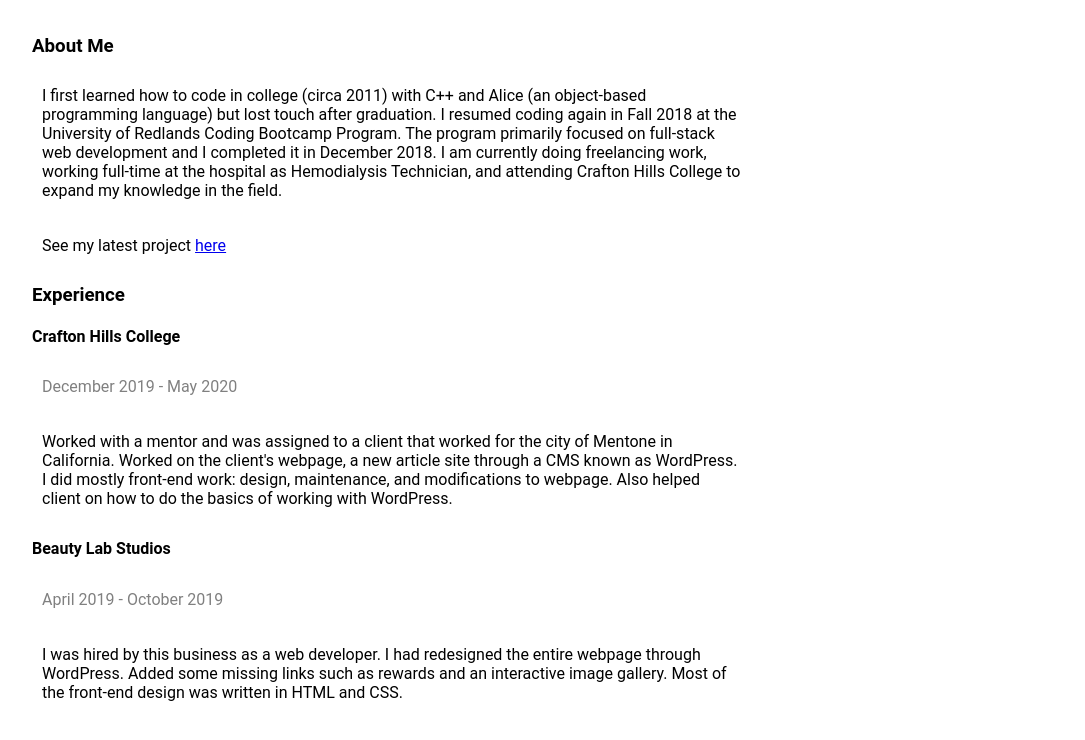
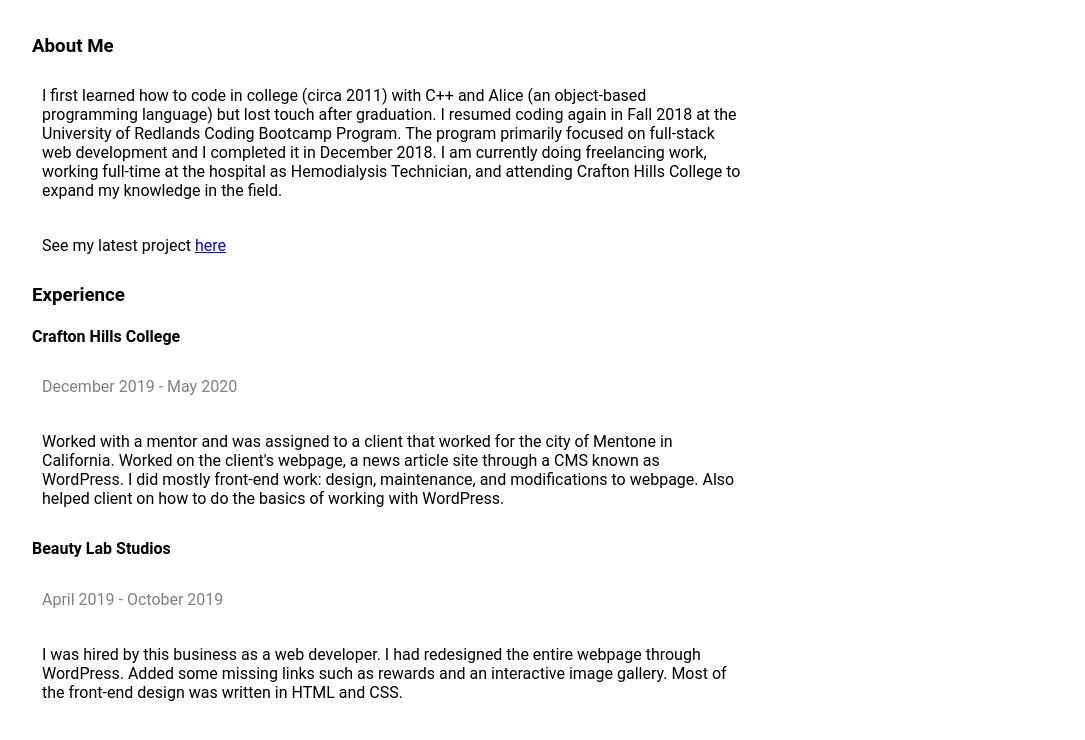
Before and after one commit to gdtzn17/godfreydtuazonHTMLPortf.io, a plain HTML site: page index.html in a window 1280 px wide. Shown: the part 633-1373 px from the top of the page, without its empty margins (18-1103 px from the left). Drawn offline with Linux system fonts and the light colour scheme.

Commit message:
Add files via upload

```diff
--- a/index.html
+++ b/index.html
@@ -49,7 +49,7 @@
             <h3>Experience</h3>
             <h4>Crafton Hills College</h4>
             <p style="color:gray">December 2019 - May 2020</p>
-            <p>Worked with a mentor and was assigned to a client that worked for the city of Mentone in California. Worked on the client's webpage, a new article site through a CMS known as WordPress. I did mostly front-end work: design, maintenance, and modifications to webpage. Also helped client on how to do the basics of working with WordPress. </p>
+            <p>Worked with a mentor and was assigned to a client that worked for the city of Mentone in California. Worked on the client's webpage, a news article site through a CMS known as WordPress. I did mostly front-end work: design, maintenance, and modifications to webpage. Also helped client on how to do the basics of working with WordPress. </p>
         </div>
         <div>
             <h4>Beauty Lab Studios</h4>
```
